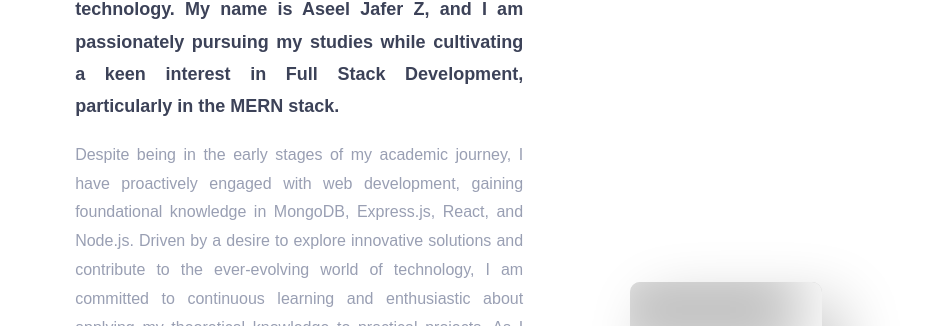
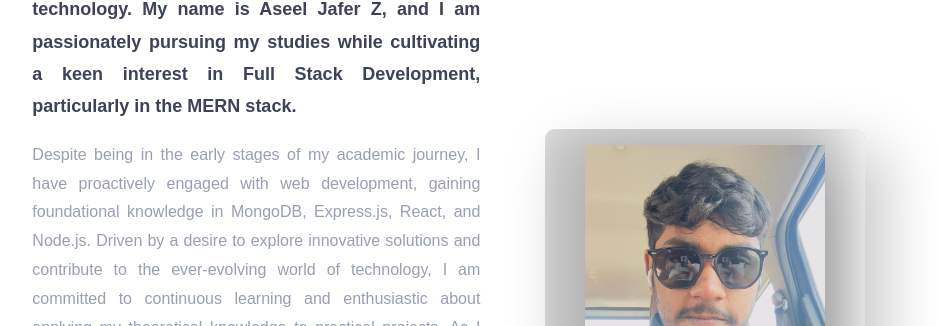
Before and after one commit to aseeljaferz/html_css_portfolio, a plain HTML site: page index.html in a window 1280 px wide. Shown: the part 1011-1337 px from the top of the page, without its empty margins (192-1130 px from the left). Drawn offline with Linux system fonts and the light colour scheme.

Commit message:
image link change

```diff
--- a/index.html
+++ b/index.html
@@ -53,7 +53,7 @@
                 </article>
                 <article class="about_me_profile">
                     <figure class="about_me_figure">
-                        <img src="/asserts/profile_pic/aseeljafer.jpeg" alt="">
+                        <img src="/asserts/profilepic/aseeljafer.jpeg" alt="">
                     </figure>
                     <figure class="about_me_websites">
                         <a href="https://www.linkedin.com/in/aseel-jafer/" target="_blank"><i class="linked_in fa-brands fa-linkedin"></i></a>
```
